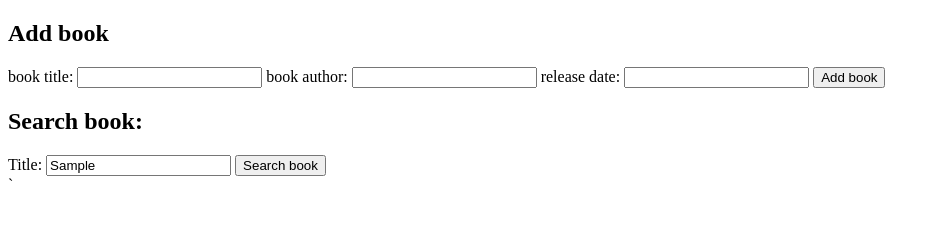
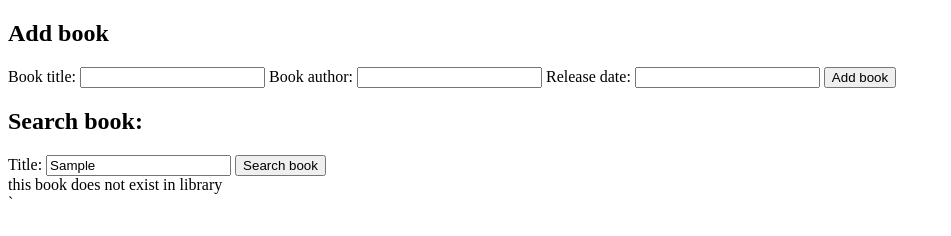
Before and after one commit to DorianKita/Library_OOP, a plain HTML site: page index.html in a window 1280 px wide. Both pictures are taken after typing "Sample" into the empty fields and a click on the button "Search book". Shown: the whole page, without its empty margins (0-951 px from the left). Drawn offline with Linux system fonts and the light colour scheme.

Commit message:
added searchBook method for Book class, added display searched book

```diff
--- a/app.js
+++ b/app.js
@@ -10,7 +10,7 @@ class Book{
     }
 
     showBook(){
-        console.log(`Title: ${this.#title} , Author: ${this.#author}, Release date: ${this.#publishYear} `);
+        return (`Title: ${this.#title} , Author: ${this.#author}, Release date: ${this.#publishYear} `);
     }
 }
 
@@ -25,10 +25,11 @@ class Library{
     }
 
     init(){
-        document.getElementById('add-book').addEventListener('click', () => this.addBook());
+        document.getElementById('add-book').addEventListener('click', () => this.#addBook());
+        document.getElementById('search-book').addEventListener('click', () => this.#searchBook());
     }
 
-    addBook(){
+    #addBook(){
         const title = document.getElementById('title').value;
         const author = document.getElementById('author').value;
         const date = document.getElementById('date').value;
@@ -39,6 +40,19 @@ class Library{
         alert('Book has been added to library collection');
         console.log(this.#bookCollection);
     }
+
+    #searchBook(){
+        const title = document.getElementById('search-title').value;
+        const book = this.#bookCollection.get(title);
+        const displayBook = document.getElementById('search-result');
+
+        if(book){
+            // displayBook.textContent = book.showBook();
+            console.log(book);
+        } else {
+            displayBook.textContent = 'this book does not exist in library';
+        }
+    }
 }
 const library = new Library();
 
--- a/index.html
+++ b/index.html
@@ -9,9 +9,9 @@
 <body>
     <section>
         <h1>Add book</h1>
-        <label>book title: <input type="text" id="title"></label>
-        <label>book author: <input type="text" id="author"></label>
-        <label>release date: <input type="number" id="date"></label>
+        <label>Book title: <input type="text" id="title"></label>
+        <label>Book author: <input type="text" id="author"></label>
+        <label>Release date: <input type="number" id="date"></label>
         <button id="add-book">Add book</button>
     </section>
 
```
